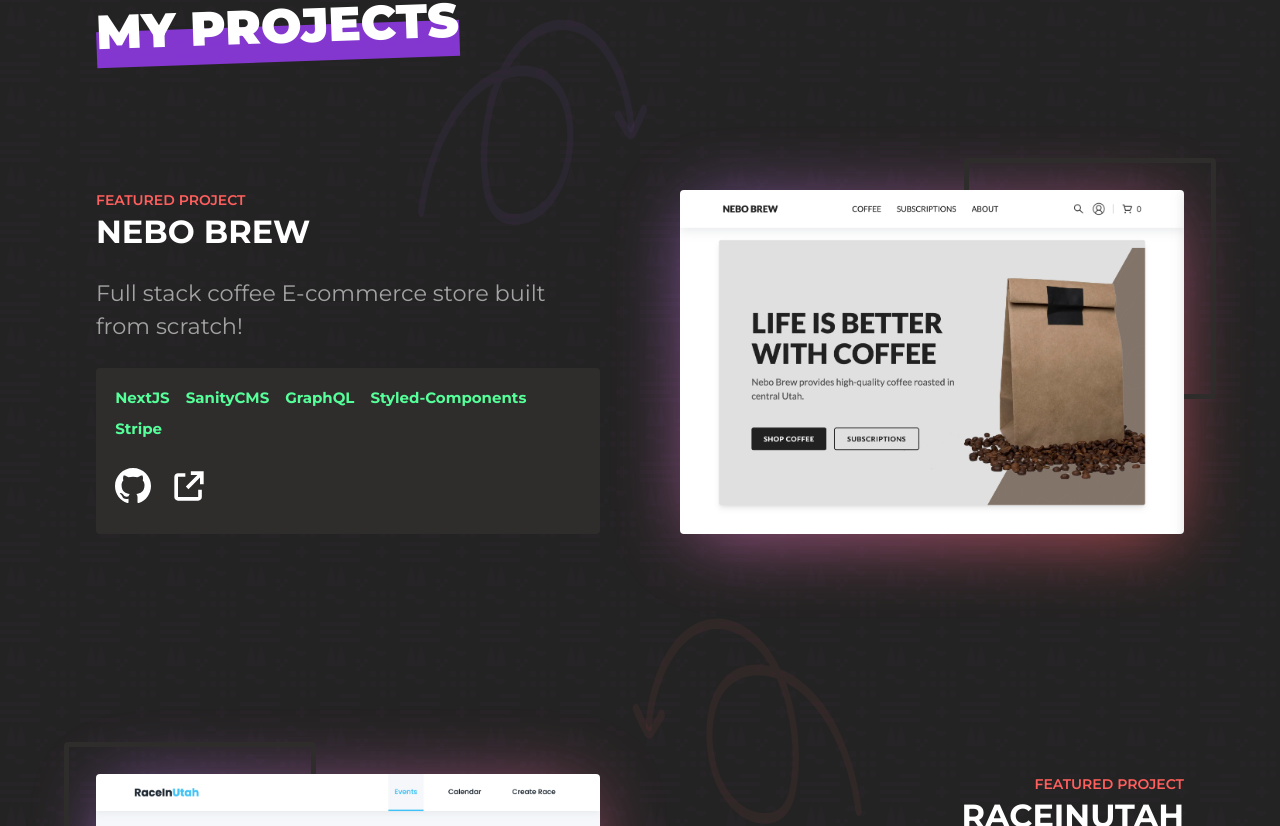
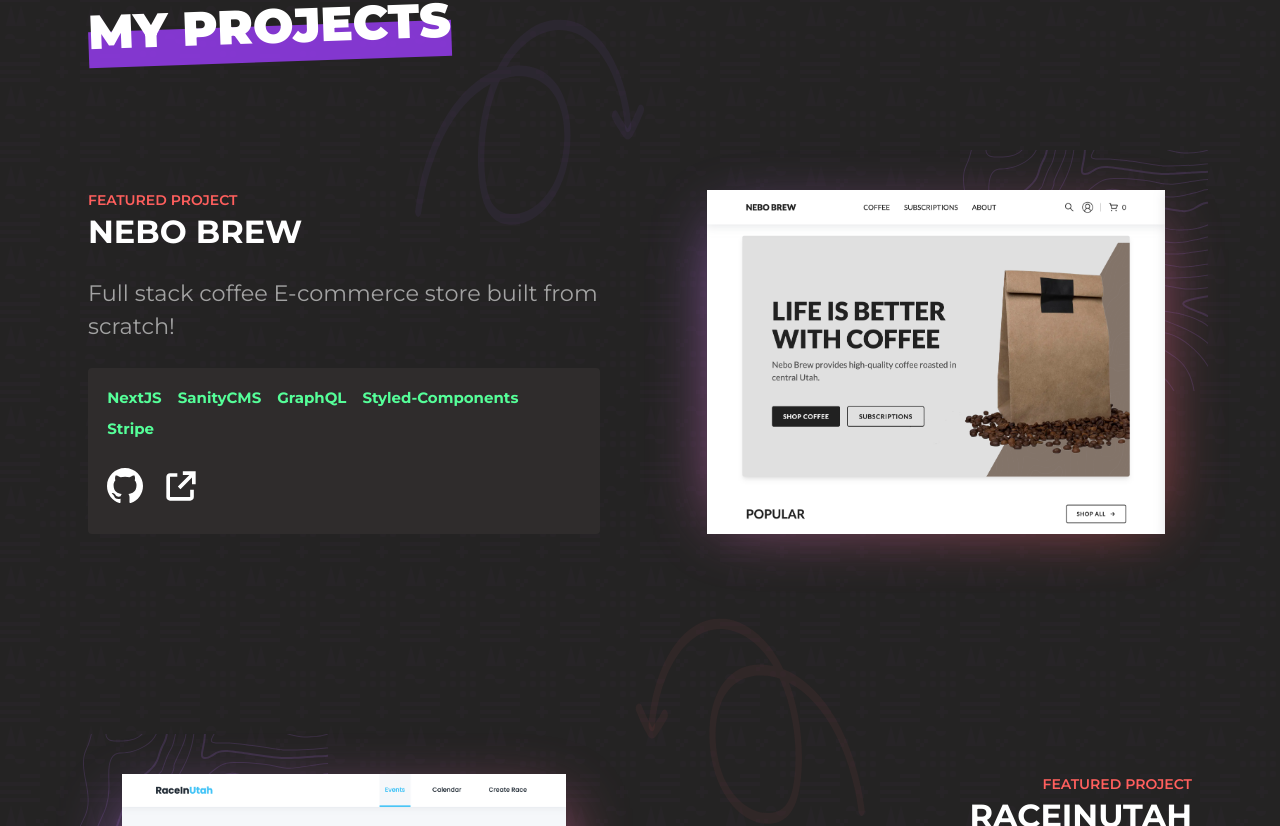
Before and after one commit to andrewjohnsondev/portfolio, a Next.js app: page / in a window 1280 px wide. Shown: the part 954-1780 px from the top of the page. Built offline with nearby package versions, Linux system fonts and the light colour scheme.

Commit message:
Fixed image layouts

```diff
--- a/components/About/index.js
+++ b/components/About/index.js
@@ -60,7 +60,7 @@
   .graph {
     position: absolute;
     left: 0;
-    bottom: 0;
+    bottom: 8%;
   }
   .javascript {
     position: absolute;
@@ -69,13 +69,13 @@
   }
   .react {
     position: absolute;
-    left: 30%;
-    bottom: -35%;
+    left: 20%;
+    bottom: -30%;
   }
   .nextjs {
     position: absolute;
     right: 0;
-    bottom: 0;
+    bottom: 10%;
   }
 
   @media (min-width: ${config.med}) {
@@ -92,6 +92,19 @@
       gap: 2rem;
       margin-top: 6rem;
       rotate: -5deg;
+    }
+
+    .nextjs {
+      bottom: 0;
+    }
+
+    .graph {
+      bottom: 0;
+    }
+
+    .react {
+      bottom: -35%;
+      left: 30%;
     }
   }
 `;
--- a/components/Projects/Project.js
+++ b/components/Projects/Project.js
@@ -33,9 +33,9 @@
       <div className='pointer'>
         <Image src={isContentLeft ? rightSvg : leftSvg} alt='' />
       </div>
-      <a href='link' className='project'>
-        <span className='box-decoration'></span>
-        <Image src={image} layout='fill' objectFit='cover' objectPosition='center top' alt={alt} />
+      <a href={link} className='project' target='_blank' rel='noreferrer'>
+        <span className='box-decoration bg-pattern-accent'></span>
+        <Image src={image} layout='fill' objectFit='contain' alt={alt} />
       </a>
     </StyledProject>
   );
--- a/components/Projects/StyledProject.js
+++ b/components/Projects/StyledProject.js
@@ -67,7 +67,6 @@
           }
         }
         img {
-          width: 1.75rem;
           transition: filter 150ms linear;
         }
       }
@@ -91,9 +90,9 @@
       bottom: 0;
       left: 0;
       background: linear-gradient(-45deg, var(--color-accent-400) 0%, var(--color-primary-400) 100%);
-      transform: translate3d(0, 10px, 0) scale(0.95);
+      transform: translate3d(0, 10px, 0) scale(0.85);
       filter: blur(40px);
-      opacity: 0.7;
+      opacity: 0.5;
       transition: background 200s ease-in-out;
       border-radius: inherit;
     }
@@ -142,14 +141,13 @@
       }
 
       .box-decoration {
+        background-color: var(--color-accent-700);
         position: absolute;
         width: 50%;
         height: 70%;
-        border-radius: var(--br);
-        border: solid 5px var(--color-neutral-500);
-        top: -2rem;
-        left: ${({ isContentLeft }) => (isContentLeft ? null : '-2rem')};
-        right: ${({ isContentLeft }) => (isContentLeft ? '-2rem' : null)};
+        top: -2.5rem;
+        left: ${({ isContentLeft }) => (isContentLeft ? null : '-1rem')};
+        right: ${({ isContentLeft }) => (isContentLeft ? '-1rem' : null)};
       }
     }
 
@@ -162,6 +160,12 @@
 
     .project {
       position: relative;
+
+      &::before {
+        background: linear-gradient(-45deg, var(--color-accent-400) 0%, var(--color-primary-400) 100%);
+        transform: translate3d(0, 10px, 0) scale(0.85);
+        opacity: 0.7;
+      }
     }
   }
 
```
Also changed, not shown: styles/GlobalStyles.js.
